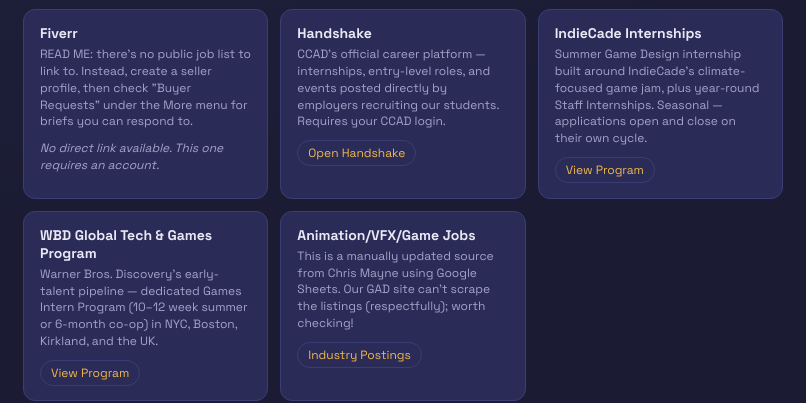
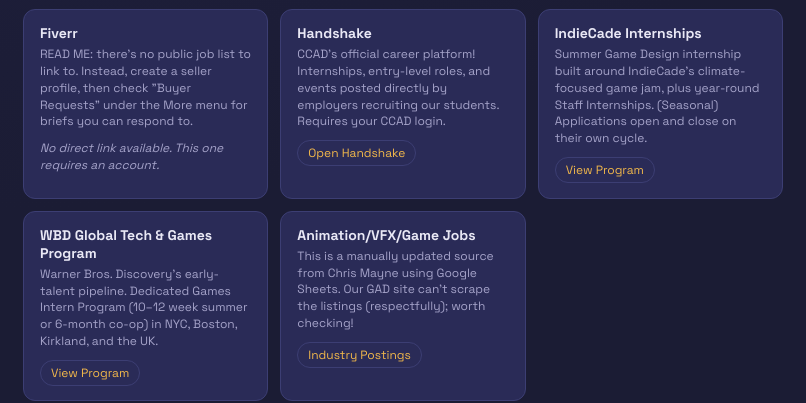
Before and after one commit to tolsen-ccad/gad_gigs, a plain HTML site: page index.html in a window 1280 px wide. Shown: the part 926-1329 px from the top of the page, 237-1043 px from the left. Drawn offline with Linux system fonts and the light colour scheme; no server answers.

Commit message:
Update index.html

```diff
--- a/index.html
+++ b/index.html
@@ -382,21 +382,21 @@
       </div>
       <div class="manual-check-item">
         <h3>Handshake</h3>
-        <p>CCAD's official career platform — internships, entry-level roles, and events posted directly by employers recruiting our students. Requires your CCAD login.</p>
+        <p>CCAD's official career platform! Internships, entry-level roles, and events posted directly by employers recruiting our students. Requires your CCAD login.</p>
         <div class="manual-check-links">
           <a href="https://ccad.joinhandshake.com" target="_blank" rel="noopener noreferrer">Open Handshake</a>
         </div>
       </div>
       <div class="manual-check-item">
         <h3>IndieCade Internships</h3>
-        <p>Summer Game Design internship built around IndieCade's climate-focused game jam, plus year-round Staff Internships. Seasonal — applications open and close on their own cycle.</p>
+        <p>Summer Game Design internship built around IndieCade's climate-focused game jam, plus year-round Staff Internships. (Seasonal) Applications open and close on their own cycle.</p>
         <div class="manual-check-links">
           <a href="https://www.indiecade.com/internships/" target="_blank" rel="noopener noreferrer">View Program</a>
         </div>
       </div>
       <div class="manual-check-item">
         <h3>WBD Global Tech &amp; Games Program</h3>
-        <p>Warner Bros. Discovery's early-talent pipeline — dedicated Games Intern Program (10&ndash;12 week summer or 6-month co-op) in NYC, Boston, Kirkland, and the UK.</p>
+        <p>Warner Bros. Discovery's early-talent pipeline. Dedicated Games Intern Program (10&ndash;12 week summer or 6-month co-op) in NYC, Boston, Kirkland, and the UK.</p>
         <div class="manual-check-links">
           <a href="https://careers.wbd.com/global/en/global-tech-and-games-early-talent-programs" target="_blank" rel="noopener noreferrer">View Program</a>
         </div>
```
